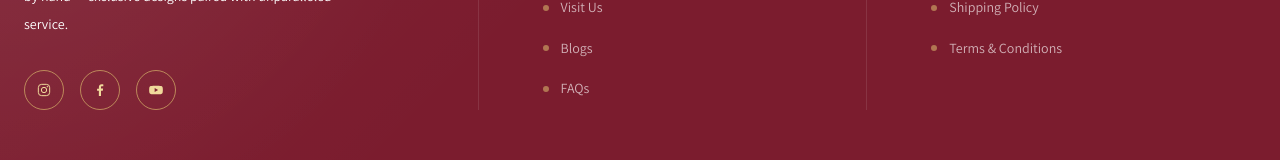
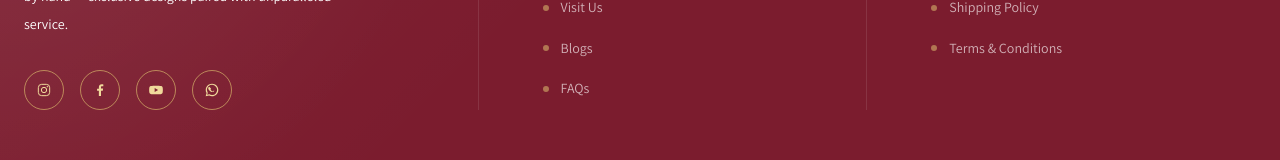
Before and after one commit to JasonDebnath001/beyond-invitation, a Next.js app: page / in a window 1280 px wide. Shown: the part 7249-7409 px from the top of the page. Built offline with nearby package versions, Linux system fonts and the light colour scheme; no server answers.

Commit message:
whatsapp in the footer

```diff
--- a/components/Footer.tsx
+++ b/components/Footer.tsx
@@ -50,6 +50,15 @@ const socials = [
     icon: (
       <svg width="16" height="16" viewBox="0 0 24 24" fill="currentColor">
         <path d="M22 8.2a3 3 0 0 0-2.1-2.1C18 5.5 12 5.5 12 5.5s-6 0-7.9.6A3 3 0 0 0 2 8.2 31 31 0 0 0 1.7 12 31 31 0 0 0 2 15.8a3 3 0 0 0 2.1 2.1c1.9.6 7.9.6 7.9.6s6 0 7.9-.6a3 3 0 0 0 2.1-2.1c.3-1.9.3-3.8.3-3.8s0-1.9-.3-3.8ZM10 15V9l5.2 3-5.2 3Z" />
+      </svg>
+    ),
+  },
+  {
+    label: "WhatsApp",
+    href: "https://wa.me/917044815488?text=Hello%20Beyond%20Invitation%2C%20I%20would%20like%20to%20know%20more.",
+    icon: (
+      <svg width="16" height="16" viewBox="0 0 24 24" fill="currentColor">
+        <path d="M12.04 2.5c-5.2 0-9.44 4.24-9.44 9.44 0 1.67.44 3.3 1.28 4.74L2.5 21.5l5.06-1.32a9.4 9.4 0 0 0 4.48 1.1c5.2 0 9.44-4.24 9.44-9.44S17.24 2.5 12.04 2.5Zm0 16.98a7.7 7.7 0 0 1-3.95-1.09l-.28-.17-3 .78.8-2.94-.18-.29a7.7 7.7 0 1 1 6.61 3.71Zm4.24-5.73c-.23-.12-1.35-.66-1.56-.74-.21-.08-.36-.12-.51.12-.15.24-.58.74-.71.9-.13.15-.26.17-.49.06a6.2 6.2 0 0 1-1.85-1.14 6.9 6.9 0 0 1-1.34-1.68c-.14-.24-.01-.37.1-.49l.35-.35c.12-.12.16-.2.24-.33.08-.13.04-.24-.02-.34L8.95 8.1c-.1-.24-.2-.4-.41-.49-.21-.08-.46-.06-.7-.06H7.7c-.23 0-.49.12-.67.32-.18.2-.69.67-.69 1.64 0 .96.71 1.9.82 2.03.1.13 1.42 2.16 3.44 3.02.51.22.91.35 1.22.45.51.16.98.14 1.35.08.41-.06.84-.27 1.22-.56.38-.29.57-.67.64-.95.07-.28.07-.52-.06-.7-.13-.18-.25-.19-.47-.3Z" />
       </svg>
     ),
   },
```
